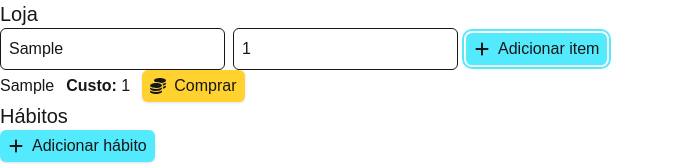
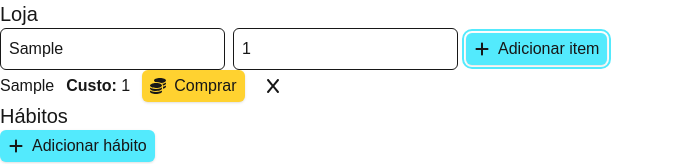
Before and after one commit to gab-souza-martins/gamified-habit-tracker, a Next.js app: page / in a window 1280 px wide. Both pictures are taken after typing "Sample" into the empty fields and a click on the button "Adicionar item". Shown: the part 252-416 px from the top of the page, without its empty margins (0-674 px from the left). Built offline with nearby package versions, Linux system fonts and the light colour scheme.

Commit message:
Criado botão para remover itens da loja

```diff
--- a/src/app/Components/Shop.tsx
+++ b/src/app/Components/Shop.tsx
@@ -1,5 +1,5 @@
 import React from "react";
-import { FaCoins } from "react-icons/fa6";
+import { FaCoins, FaX } from "react-icons/fa6";
 import ShopItem from "../Types/ShopItem";
 import AddBtn from "./Buttons/AddBtn";
 
@@ -32,6 +32,12 @@ const Shop: React.FC<ShopProps> = ({ buyItem }) => {
       }
    };
 
+   const handleRemove = (idToRemove: string) => {
+      const newShop: ShopItem[] = itemList.filter((i) => i.id !== idToRemove);
+      setItemList(newShop);
+      localStorage.setItem("shop", JSON.stringify(newShop));
+   };
+
    return (
       <>
          <h2 className="text-xl">Loja</h2>
@@ -62,9 +68,11 @@ const Shop: React.FC<ShopProps> = ({ buyItem }) => {
          {itemList.map((i) => (
             <div key={i.id} className="flex items-center gap-3">
                <span>{i.name}</span>
+
                <span>
                   <strong>Custo:</strong> {i.cost}
                </span>
+
                <button
                   onClick={(e) => {
                      e.preventDefault();
@@ -78,6 +86,17 @@ const Shop: React.FC<ShopProps> = ({ buyItem }) => {
                   <FaCoins />
                   <span>Comprar</span>
                </button>
+
+               <button
+                  onClick={(e) => {
+                     e.preventDefault();
+                     handleRemove(i.id);
+                  }}
+                  aria-label="Remover item"
+                  className="cursor-pointer p-2"
+               >
+                  <FaX />
+               </button>
             </div>
          ))}
       </>
```
